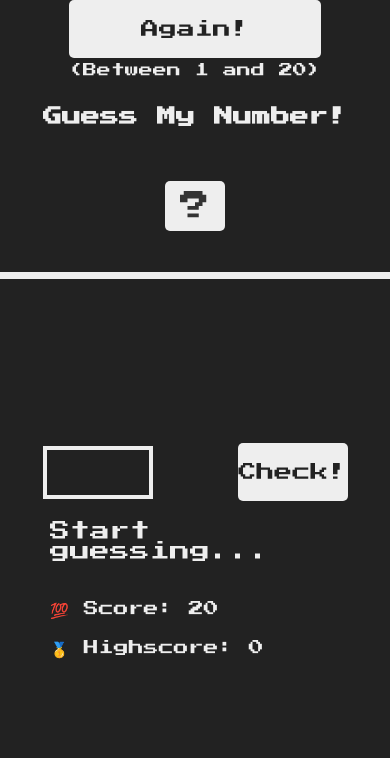
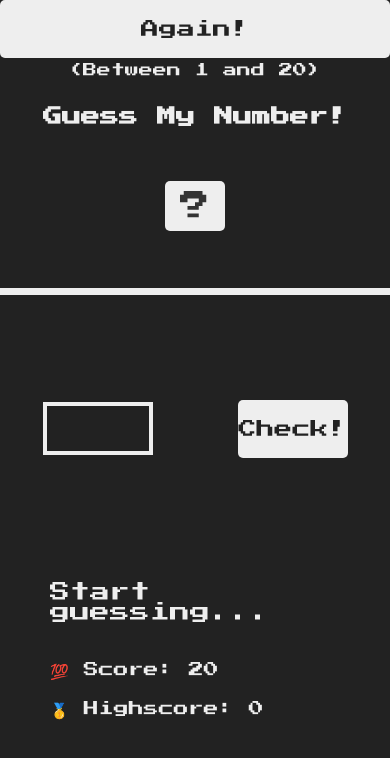
Before and after one commit to uniboxx/guess-my-number-svelte, a Svelte app: page / in a window 390 px wide. Shown: the top 758 px of the page. Built offline with nearby package versions, Linux system fonts and the light colour scheme.

Commit message:
another fix responsive

```diff
--- a/src/App.svelte
+++ b/src/App.svelte
@@ -84,32 +84,39 @@
   header
     display flex
     flex-direction column
-    align-items center
+    // align-items center
     gap 1rem
-    height 33vh
+    height 35vh
     border-bottom 7px solid #eee
+    .top
+      display flex
+      flex-direction column
+      justify-content start
+      @media screen and (min-width 640px)
+        margin 2rem
+        flex-direction row
+        justify-content space-between
+
 
     .between
       font-size 1.4rem
       text-align center
       margin-top .5rem
       @media screen and (min-width 640px)
-        position absolute
         width auto
-        top 2rem
-        right 2rem
+
     h1
       font-size 1.9rem
       text-align center
-      width 100%
       min-height 5rem
       padding 2rem 0
       @media screen and (min-width 640px)
         font-size 4rem
-        margin 8rem 0 0 0
+        margin 1rem
 
 
     .number
+      align-self center
       background #eee
       color #333
       font-size 3rem
@@ -132,12 +139,12 @@
 
 
   main
-    height 67vh
+    height 65vh
     color #eee
     display flex
     flex-direction column
     align-items center
-    justify-content center
+    justify-content space-evenly
     gap 2rem
     @media screen and (min-width 640px)
       flex-direction row
--- a/src/lib/Button.svelte
+++ b/src/lib/Button.svelte
@@ -24,7 +24,6 @@
     width 40%
     @media screen and (min-width 640px)
       width auto
-      margin 0 auto
       padding 2rem 3rem
       font-size 2rem
 
@@ -33,12 +32,9 @@
 
   .again
     width 100%
-    max-width auto
     @media screen and (min-width 640px)
-      position absolute
       width auto
-      top 2rem
-      left 2rem
+
   .check
     width 11rem
     @media screen and (min-width 640px)
```
